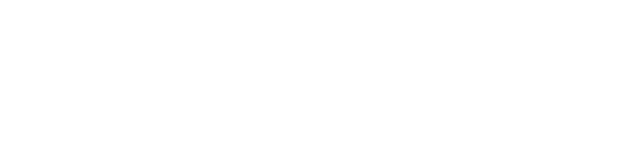
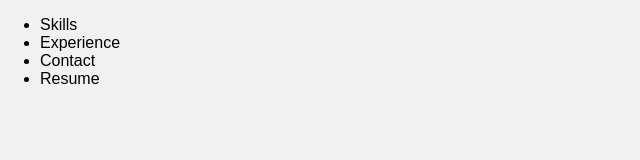
Before and after one commit to e-newton/portfolio-22, a website: page index.html in a window 1280 px wide. Shown: the whole page, without its empty margins (0-640 px from the left). Drawn offline with Linux system fonts and the light colour scheme; a web font is replaced by a local one.

Commit message:
Added fonts and stylesheet

```diff
--- a/index.html
+++ b/index.html
@@ -4,9 +4,34 @@
     <meta charset="UTF-8">
     <meta http-equiv="X-UA-Compatible" content="IE=edge">
     <meta name="viewport" content="width=device-width, initial-scale=1.0">
+    <link rel="stylesheet" href="./build/styles.css">
     <title>Document</title>
 </head>
 <body>
+    <nav>
+        <ul>
+            <li>
+                <a>
+                    Skills
+                </a>
+            </li>
+            <li>
+                <a>
+                    Experience
+                </a>
+            </li>
+            <li>
+                <a>
+                    Contact
+                </a>
+            </li>
+            <li>
+                <a>
+                    Resume
+                </a>
+            </li>
+        </ul>
+    </nav>
 
 </body>
 </html>
--- /dev/null
+++ b/styles.scss
@@ -0,0 +1,15 @@
+$primary: #09A2FA;
+$background: #F1F1F1;
+
+@font-face {
+    font-family: SourceSansPro;
+    src: url('./fonts/SourceSansPro-Regular.ttf');
+}
+
+html, body {
+    margin: 0;
+    padding: 0;
+    height: 100%;
+    background-color: $background;
+    font-family: SourceSansPro, sans-serif;
+}
```
Also changed, not shown: build/styles.css (added), fonts/SourceSansPro-Regular.ttf (added), 1 other file.
